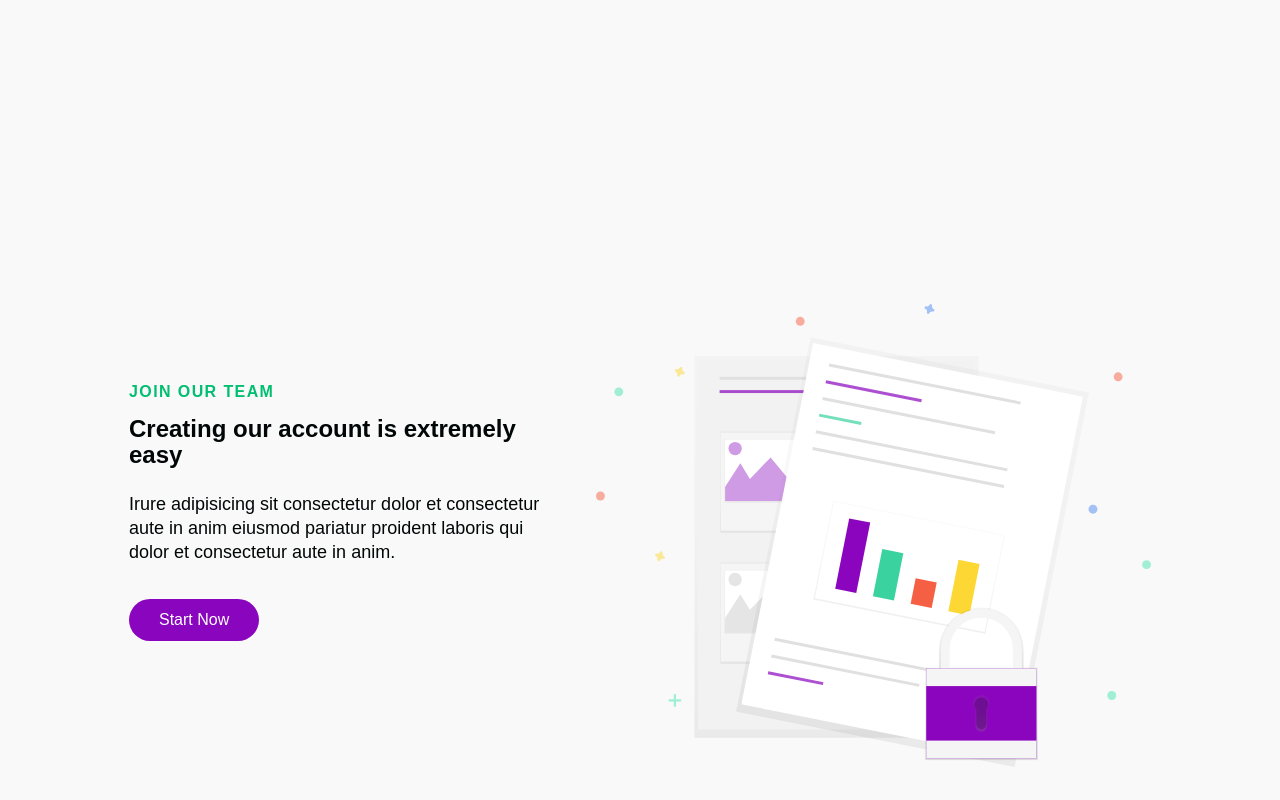
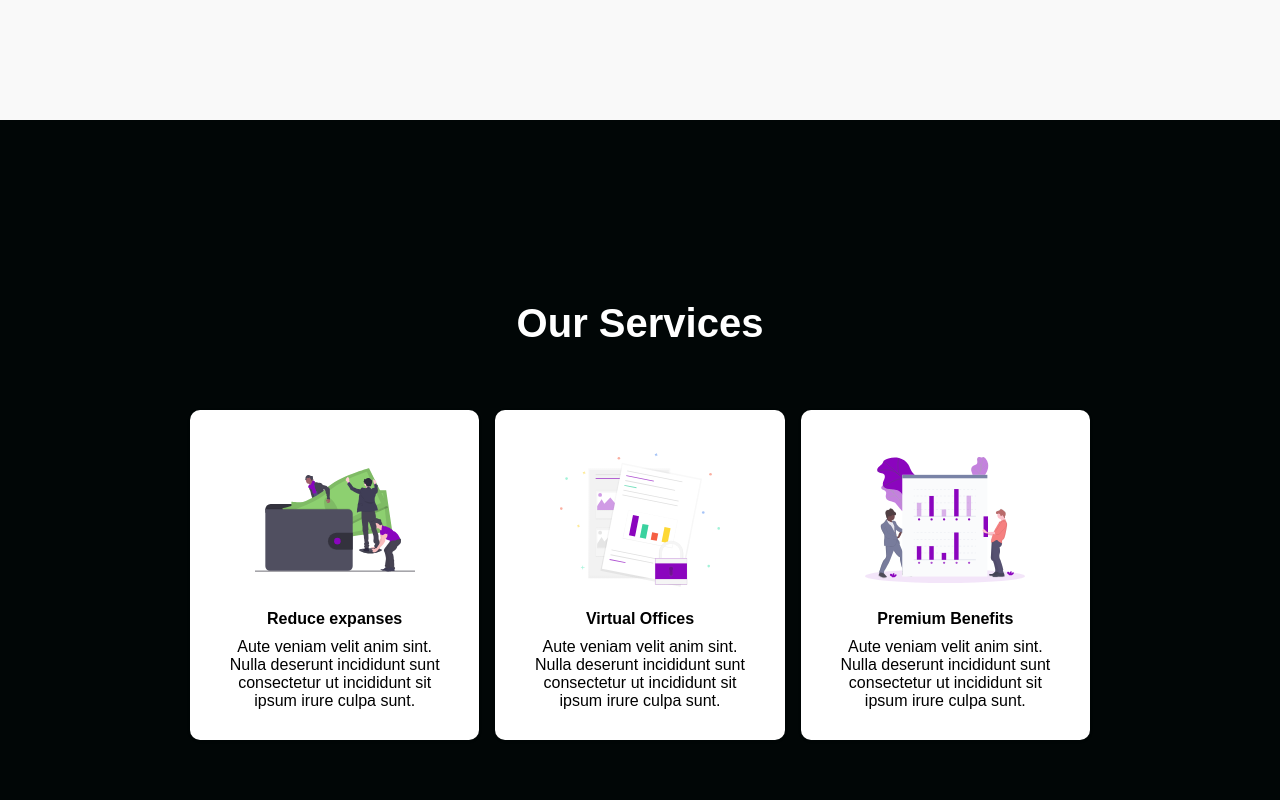
Before and after one commit to DiegoCapella/dolla, a React (Create React App) app: page / in a window 1280 px wide. Shown: the part 2480-3280 px from the top of the page. Built offline with nearby package versions, Linux system fonts and the light colour scheme.

Commit message:
Add Services section

```diff
--- /dev/null
+++ b/src/components/Services/index.js
@@ -0,0 +1,42 @@
+import React from 'react'
+
+import * as S from './styled'
+
+import Icon1 from '../../images/svg-05.svg'
+import Icon2 from '../../images/svg-03.svg'
+import Icon3 from '../../images/svg-04.svg'
+
+const Services = () => {
+  return (
+    <S.ServicesContainer id="services">
+      <S.ServicesH1>Our Services</S.ServicesH1>
+      <S.ServicesWrapper>
+        <S.ServicesCard>
+          <S.ServicesIcon src={Icon1} />
+          <S.ServicesH2>Reduce expanses</S.ServicesH2>
+          <S.ServicesP>
+            Aute veniam velit anim sint. Nulla deserunt incididunt sunt consectetur ut incididunt sit ipsum irure culpa sunt.
+          </S.ServicesP>
+        </S.ServicesCard>
+
+        <S.ServicesCard>
+          <S.ServicesIcon src={Icon2} />
+          <S.ServicesH2>Virtual Offices</S.ServicesH2>
+          <S.ServicesP>
+            Aute veniam velit anim sint. Nulla deserunt incididunt sunt consectetur ut incididunt sit ipsum irure culpa sunt.
+          </S.ServicesP>
+        </S.ServicesCard>
+
+        <S.ServicesCard>
+          <S.ServicesIcon src={Icon3} />
+          <S.ServicesH2>Premium Benefits</S.ServicesH2>
+          <S.ServicesP>
+            Aute veniam velit anim sint. Nulla deserunt incididunt sunt consectetur ut incididunt sit ipsum irure culpa sunt.
+          </S.ServicesP>
+        </S.ServicesCard>
+      </S.ServicesWrapper>
+    </S.ServicesContainer>
+  )
+}
+
+export default Services
--- /dev/null
+++ b/src/components/Services/styled.js
@@ -0,0 +1,82 @@
+import styled from 'styled-components'
+
+export const ServicesContainer = styled.div`
+  height: 800px;
+  display: flex;
+  flex-direction: column;
+  justify-content: center;
+  align-items: center;
+  background: #010606;
+
+  @media screen and (max-width: 768px) {
+    height: 1100px;
+  }
+
+  @media screen and (max-width: 480px) {
+    height: 1300px;
+  }
+`
+
+export const ServicesH1 = styled.h1`
+  font-size: 2.5rem;
+  color: #fff;
+  margin-bottom: 64px;
+
+  @media screen and (max-width: 480px) {
+    font-size: 2rem;
+  }
+`
+
+export const ServicesWrapper = styled.div`
+  max-width: 1000px;
+  margin: 0 auto;
+  display: grid;
+  grid-template-columns: 1fr 1fr 1fr;
+  grid-gap: 16px;
+  align-items: center;
+  padding: 0 50px;
+
+  @media screen and (max-width: 1000px) {
+    grid-template-columns: 1fr 1fr;
+  }
+
+  @media screen and (max-width: 768px) {
+    grid-template-columns: 1fr;
+    padding: 0 20px;
+  }
+`
+
+export const ServicesCard = styled.div`
+  background: #fff;
+  display: flex;
+  flex-direction: column;
+  justify-content: flex-start;
+  align-items: center;
+  border-radius: 10px;
+  max-height: 340px;
+  padding: 30px;
+  box-shadow: 0 1px 3px rgba(0,0,0,0.2);
+  transition: all 0.2s ease-in-out;
+
+  &:hover {
+    transform: scale(1.02);
+    transition: all 0.2s ease-in-out;
+    cursor: pointer;
+  }
+`
+
+export const ServicesIcon = styled.img`
+  height: 160px;
+  width: 160px;
+  margin-bottom: 10px;
+`
+
+export const ServicesH2 = styled.h2`
+  font-size: 1rem;
+  margin-bottom: 10px;
+`
+
+export const ServicesP = styled.p`
+  font-size: 1rem;
+  text-align: center;
+`
--- a/src/pages/index.js
+++ b/src/pages/index.js
@@ -4,6 +4,7 @@ import Navbar from '../components/Navbar'
 import Sidebar from '../components/Sidebar'
 import Hero from '../components/Hero';
 import Info from '../components/Info';
+import Services from '../components/Services';
 import { homeObjOne, homeObjTwo, homeObjThree } from '../components/Info/data'
 
 
@@ -21,6 +22,7 @@ const Home = () => {
       <Hero />
       <Info {...homeObjOne} />
       <Info {...homeObjTwo} />
+      <Services />
       <Info {...homeObjThree} />
     </>
   )
```
